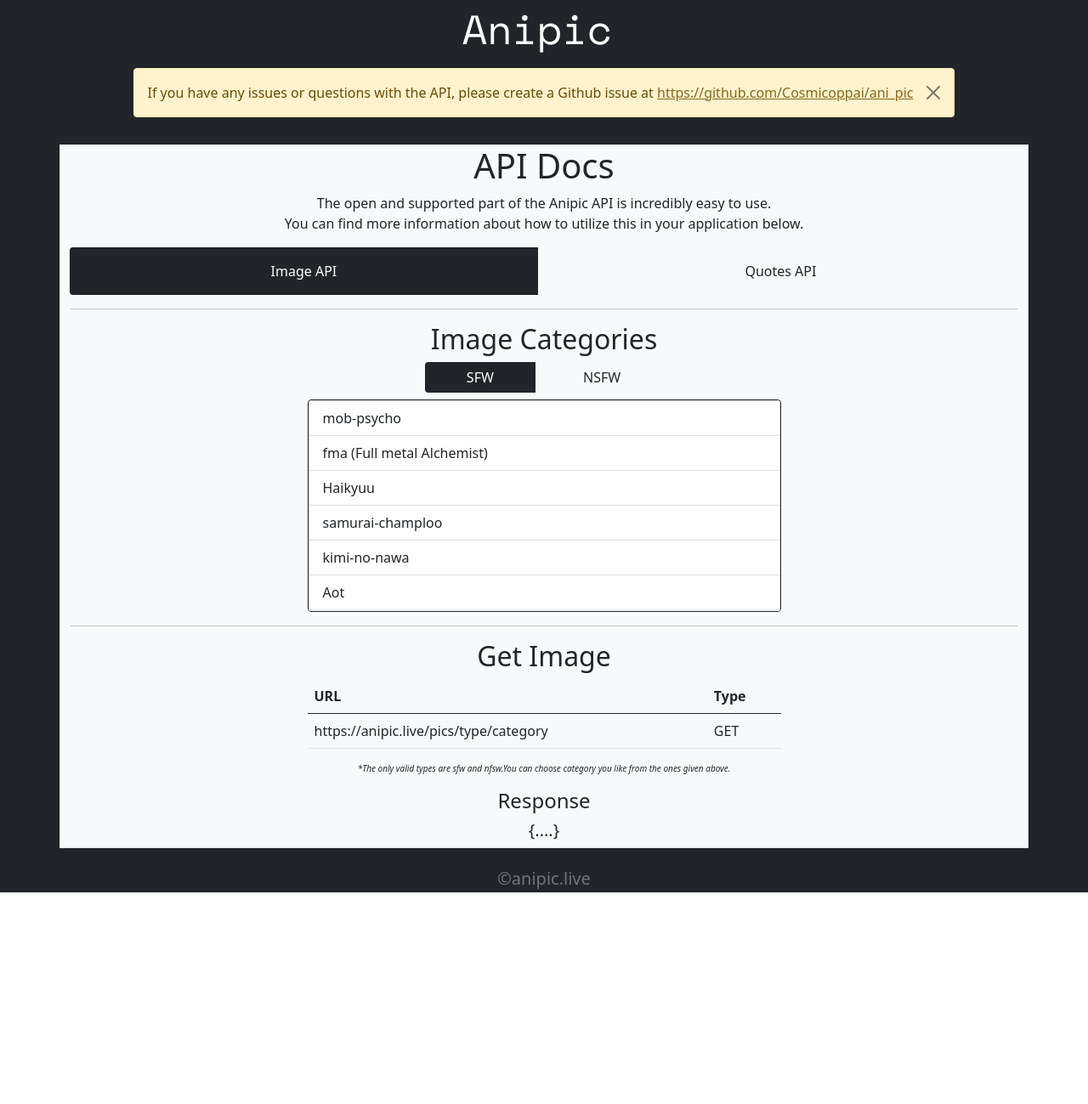
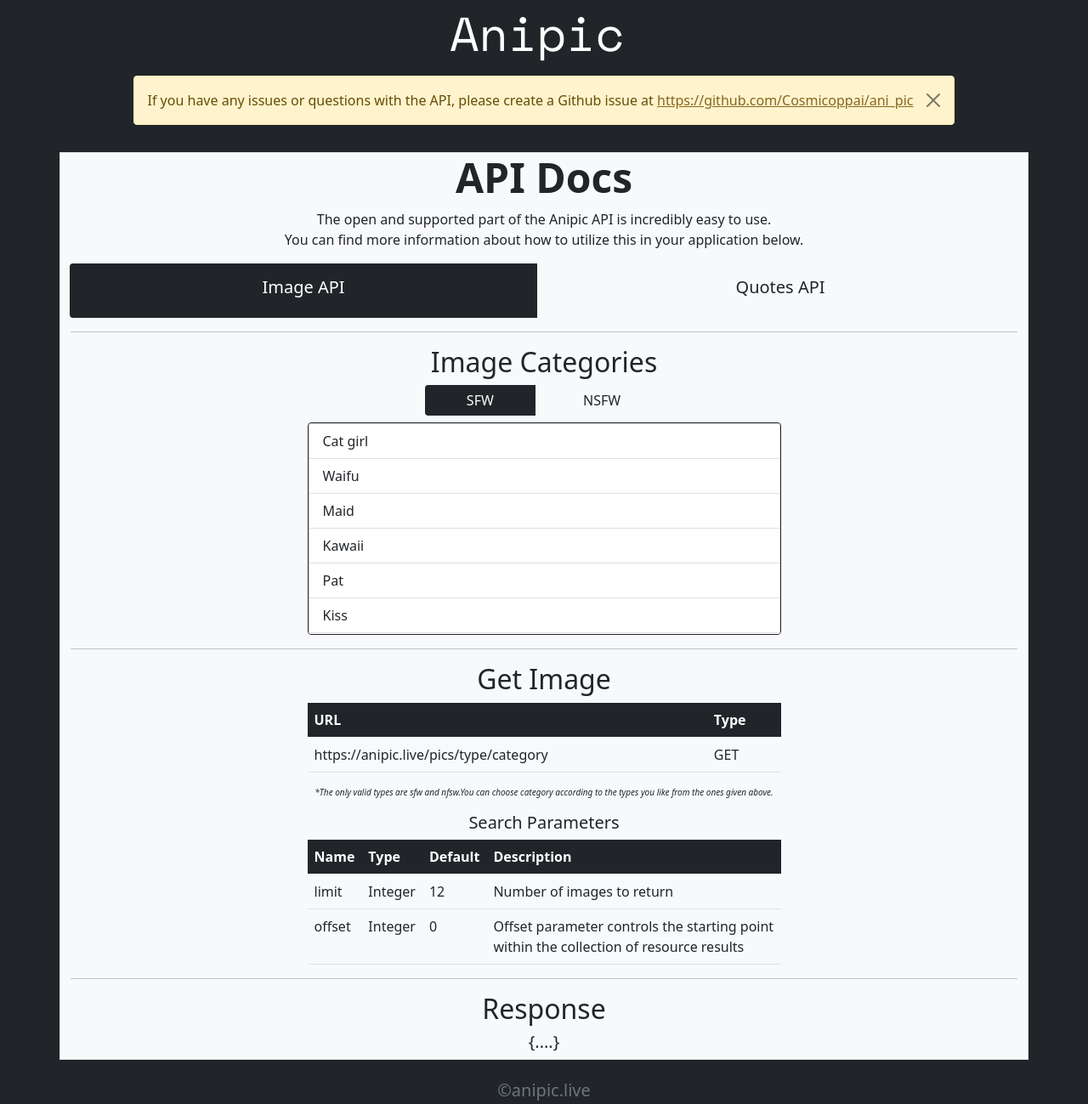
Before and after one commit to Cosmicoppai/ani_pic, a Django app: page / in a window 1280 px wide. Shown: the whole page at 85% size. Before the commit the page ends 1050 px from the top, so only its background shows below. Run offline with Django 3.2, Linux system fonts and the light colour scheme.

Commit message:
Update index.html

```diff
--- a/anipic/templates/index.html
+++ b/anipic/templates/index.html
@@ -1,16 +1,13 @@
 <!doctype html>
 <html lang="en">
+
 <head>
     <!-- Required meta tags -->
     <meta charset="utf-8">
     <meta name="viewport" content="width=device-width, initial-scale=1">
     <!-- Bootstrap CSS -->
-        <link
-            href="https://cdn.jsdelivr.net/npm/bootstrap@5.0.2/dist/css/bootstrap.min.css"
-            rel="stylesheet"
-            integrity="sha384-EVSTQN3/azprG1Anm3QDgpJLIm9Nao0Yz1ztcQTwFspd3yD65VohhpuuCOmLASjC"
-            crossorigin="anonymous"
-        >
+    <link href="https://cdn.jsdelivr.net/npm/bootstrap@5.0.2/dist/css/bootstrap.min.css" rel="stylesheet"
+        integrity="sha384-EVSTQN3/azprG1Anm3QDgpJLIm9Nao0Yz1ztcQTwFspd3yD65VohhpuuCOmLASjC" crossorigin="anonymous">
     <link rel="preconnect" href="https://fonts.googleapis.com">
     <link rel="preconnect" href="https://fonts.gstatic.com" crossorigin>
     <link href="https://fonts.googleapis.com/css2?family=Space+Mono&display=swap" rel="stylesheet">
@@ -28,7 +25,7 @@
         ::-webkit-scrollbar-thumb {
             overflow-x: none;
             width: 0;
-            background: transparent;
+            background: #212529;
         }
 
         #pre {
@@ -41,127 +38,96 @@
             background-color: #FFFFFF;
         }
 
+
         @media only screen and (max-width: 600px) {
             #pre {
                 margin: 0;
+                margin-left: -200px;
             }
 
             #pre2 {
                 margin: 0;
+                margin-left: -200px;
             }
         }
     </style>
 </head>
+
 <body>
     <nav class="navbar navbar-dark bg-dark">
         <div class="container  d-flex justify-content-center">
             <a class="navbar-brand " href="/" style="margin-bottom: -20px; margin-top: -8px;">
-                    <h2 style="font-family: 'Space Mono', monospace;" class="display-5">Anipic</h2>
+                <h2 style="font-family: 'Space Mono', monospace;" class="display-4">Anipic</h2>
             </a>
         </div>
     </nav>
     <div class="container w-100 w-xl-75 w-xxl-75 w-lg-75 w-md-75 d-flex justify-content-center mt-3 ">
         <div class="alert alert-warning alert-dismissible fade show" role="alert">
             If you have any issues or questions with the API, please create a Github issue at
-                <a href="https://github.com/Cosmicoppai/ani_pic" style="color: #88671D;" target="_blank">https://github.com/Cosmicoppai/ani_pic</a>
-                <button
-                    type="button"
-                    class="btn-close"
-                    data-bs-dismiss="alert"
-                    aria-label="Close"
-                ></button>
+            <a href="https://github.com/Cosmicoppai/ani_pic" style="color: #88671D;"
+                target="_blank">https://github.com/Cosmicoppai/ani_pic</a>
+            <button type="button" class="btn-close" data-bs-dismiss="alert" aria-label="Close"></button>
         </div>
     </div>
-        <main class="container w-xl-50 w-xxl-50 w-lg-50 w-md-50 d-flex justify-content-center mt-3 border border-1 flex-column bg-light">
-            <h1 class="text-center ">API Docs</h1>
+    <main
+        class="container w-xl-50 w-xxl-50 w-lg-50 w-md-50 d-flex justify-content-center mt-3 border border-1 flex-column bg-light">
+        <h1 class="text-center display-5 fw-bold ">API Docs</h1>
         <p class="text-center">
             The open and supported part of the Anipic API is incredibly easy to use.
             <br>
             You can find more information about how to utilize this in your application below.
         </p>
         <div class="btn-group" role="group" aria-label="Basic radio toggle button group">
-                <input
-                    type="radio"
-                    class="btn-check"
-                    name="section"
-                    id="imageSection"
-                    autocomplete="off"
-                    onclick="image()"
-                    checked
-                >
-                <label class="btn btn-outline-dark py-3 border-0 me-2" for="imageSection">Image API</label>
-                <input
-                    type="radio"
-                    class="btn-check"
-                    name="section"
-                    id="quoteSection"
-                    onclick="quote()"
-                    autocomplete="off"
-                >
-                <label class="btn btn-outline-dark py-3 border-0" for="quoteSection">Quotes API</label>
+            <input type="radio" class="btn-check " name="section" id="imageSection" autocomplete="off" onclick="image()"
+                checked>
+            <label class="btn btn-outline-dark py-3 border-0 me-2 " for="imageSection"> <h5>Image API</h5></label>
+            <input type="radio" class="btn-check" name="section" id="quoteSection" onclick="quote()" autocomplete="off">
+            <label class="btn btn-outline-dark py-3 border-0" for="quoteSection"><h5>Quotes API</h5></label>
         </div>
         <hr>
         <section id="image" style="display: block;">
             <h2 class="text-center mb-2 ">Image Categories</h2>
-                <div class="btn-group d-flex justify-content-center w-25 mx-auto role="group"  aria-label="Basic radio toggle button group">
-                    <input
-                        type="radio"
-                        class="btn-check"
-                        name="btnradio"
-                        id="btnradio1"
-                        autocomplete="off"
-                        onclick="sfw()"
-                        checked
-                    >
+            <div class="btn-group d-flex justify-content-center w-25 mx-auto role=" group"
+                aria-label="Basic radio toggle button group">
+                <input type="radio" class="btn-check" name="btnradio" id="btnradio1" autocomplete="off" onclick="sfw()"
+                    checked>
                 <label class="btn btn-outline-dark border-0  me-2" for="btnradio1"> SFW</label>
-                    <input
-                        type="radio"
-                        class="btn-check "
-                        name="btnradio"
-                        id="btnradio2"
-                        autocomplete="off"
-                        onclick="nsfw()"
-                    >
+                <input type="radio" class="btn-check " name="btnradio" id="btnradio2" autocomplete="off"
+                    onclick="nsfw()">
                 <label class="btn btn-outline-dark  border-0" for="btnradio2">NSFW</label>
             </div>
             <ul class="list-group text-start w-50 mt-2 border  border-dark " style="display: block; margin: auto; max-height: 250px;
                         overflow-y: auto;  " id="sfw">
-                    <li class="list-group-item ">mob-psycho</li>
-                    <li class="list-group-item ">fma (Full metal Alchemist)</li>
-                    <li class="list-group-item ">Haikyuu</li>
-                    <li class="list-group-item ">samurai-champloo</li>
-                    <li class="list-group-item ">kimi-no-nawa</li>
-                    <li class="list-group-item ">Aot</li>
-                    <li class="list-group-item ">Rainbow</li>
-                    <li class="list-group-item ">Bakuman</li>
-                    <li class="list-group-item ">Naruto</li>
                 <li class="list-group-item ">Cat girl</li>
                 <li class="list-group-item ">Waifu</li>
+                <li class="list-group-item ">Maid</li>
                 <li class="list-group-item ">Kawaii</li>
                 <li class="list-group-item ">Pat</li>
                 <li class="list-group-item ">Kiss</li>
                 <li class="list-group-item ">Hug</li>
-                    <li class="list-group-item ">Wink</li>
-                    <li class="list-group-item ">tsundre</li>
+                <li class="list-group-item ">Tsundre</li>
                 <li class="list-group-item ">Yandere</li>
+                <li class="list-group-item ">Shounen</li>
+                <li class="list-group-item ">Seinen</li>
             </ul>
             <ul class="list-group text-start w-50  mt-2 border  border-dark " style="display: none; margin: auto; max-height: 250px;
                         overflow-y: auto;  " id="nsfw">
                 <li class="list-group-item ">Cat girl</li>
                 <li class="list-group-item ">Waifu</li>
+                <li class="list-group-item ">Maid</li>
                 <li class="list-group-item ">Kawaii</li>
                 <li class="list-group-item ">Pat</li>
                 <li class="list-group-item ">Kiss</li>
                 <li class="list-group-item ">Hug</li>
-                    <li class="list-group-item ">Aot</li>
-                    <li class="list-group-item ">Rainbow</li>
-                    <li class="list-group-item ">Bakuman</li>
-                    <li class="list-group-item ">Naruto</li>
+                <li class="list-group-item ">Tsundre</li>
+                <li class="list-group-item ">Yandere</li>
+                <li class="list-group-item ">Shounen</li>
+                <li class="list-group-item ">Seinen</li>
             </ul>
             <hr>
             <h2 class="text-center  mb-2 ">Get Image</h2>
             <table class="table w-50 mx-auto">
-                    <thead>
+                <thead class="table-dark">
                     <tr>
                         <th scope="col">URL</th>
                         <th scope="col">Type</th>
@@ -176,49 +142,61 @@
             </table>
             <p class="fst-italic mx-auto text-center" style="font-size:10px;">
                 *The only valid types are sfw and nfsw.You can
-                choose category you like from the ones given above.
+                choose category according to the types you like from the ones given above.
             </p>
-                <h4 class="text-center  mb-2 ">Response</h4>
-                <span  class="justify-content-center h5" id="response" style="display: flex;" onclick="response()">{....}</span>
-                <div class="  mb-3  justify-content-center " id="pre" style="display: none;">
-                    <div>
-                        <div>
-                            <div>
-                                <div>
-                                    <!---->
-                                    <!---->
-                                    <span>
-                                        <span>
-                                            {
-                                        </span>
-                                        <!---->
-                                        <!---->
-                                    </span>
-                                </div>
-                                <div>
-                                    <!---->
-                                    <div></div>
-                                    <span> "url":&nbsp;</span>
-                                    <span>
-                                        <span style="color: green">"https://anipic.live/Tj6Wzwo.png"</span>
-                                        <!---->
-                                        <!---->
-                                    </span>
-                                </div>
-                                <div>
-                                    <!---->
-                                    <!---->
-                                    <span>
-                                        <span>
-                                            }
-                                        </span>
-                                        <!---->
-                                        <!---->
-                                    </span>
-                                </div>
-                            </div>
-                        </div>
-                    </div>
+            <h5 class="text-center  mb-2 ">Search Parameters</h5>
+            <table class="table w-50 mx-auto">
+                <thead class="table-dark">
+                    <tr>
+                        <th scope="col">Name</th>
+                        <th scope="col">Type</th>
+                        <th scope="col">Default</th>
+                        <th scope="col">Description</th>
+                    </tr>
+                </thead>
+                <tbody>
+                    <tr>
+                        <td >limit</td>
+                        <td>Integer</td>
+                        <td>12</td>
+                        <td>Number of images to return</td>
+                    </tr>
+                    <tr>
+                        <td >offset</td>
+                        <td>Integer</td>
+                        <td>0</td>
+                        <td>Offset parameter controls the starting point within the collection of resource results</td>
+                    </tr>
+                </tbody>
+            </table>
+            <hr>
+            <h2 class="text-center  mb-2 ">Response</h2>
+            <span class="justify-content-center h5" id="response" style="display: flex;"
+                onclick="response()">{....}</span>
+            <div class="  mb-3   " id="pre" style="display: none;">
+                <pre>
+                    <code style="color: #E21144;">
+                        <span style="color: rgba(0, 0, 0, 0.459);">{</span>
+                                "count"<span style="color: rgba(0, 0, 0, 0.459);">:</span><span style="color: green;">3</span><span style="color:rgba(0, 0, 0, 0.459);">,</span>
+                                "next"<span style="color: rgba(0, 0, 0, 0.459);">:</span><span style="color: green;">null</span><span style="color:rgba(0, 0, 0, 0.459);">,</span>
+                                "previous"<span style="color: rgba(0, 0, 0, 0.459);">:</span><span style="color: green;">null</span><span style="color:rgba(0, 0, 0, 0.459);">,</span>
+                                "results"<span style="color: rgba(0, 0, 0, 0.459);">:</span> <span style="color: rgba(0, 0, 0, 0.459);">[</span>
+                                <span style="color:rgba(0, 0, 0, 0.459);">{</span>
+                                        "title"<span style="color: rgba(0, 0, 0, 0.459);">:</span><span style="color: green;">"Pikachu"</span><span style="color:rgba(0, 0, 0, 0.459);">,</span>
+                                        "image"<span style="color: rgba(0, 0, 0, 0.459);">:</span><span style="color: green;">"https://anipic.live/static/pics/pikachu_X6kZX7r.png"</span>
+                                <span style="color:rgba(0, 0, 0, 0.459);">},</span>
+                                <span style="color:rgba(0, 0, 0, 0.459);">{</span>
+                                        "title"<span style="color: rgba(0, 0, 0, 0.459);">:</span><span style="color: green;">"Mugen"</span><span style="color:rgba(0, 0, 0, 0.459);">,</span>
+                                        "image"<span style="color: rgba(0, 0, 0, 0.459);">:</span><span style="color: green;">"https://anipic.live/static/pics/Mugen.jpg"</span>
+                                <span style="color:rgba(0, 0, 0, 0.459);">},</span>
+                                <span style="color:rgba(0, 0, 0, 0.459);">{</span>
+                                        "title"<span style="color: rgba(0, 0, 0, 0.459);">:</span><span style="color: green;">"walking-saitama"</span><span style="color:rgba(0, 0, 0, 0.459);">,</span>
+                                        "image"<span style="color: rgba(0, 0, 0, 0.459);">:</span><span style="color: green;">"https://anipic.live/static/pics/walking-saitama.png"</span>
+                                <span style="color:rgba(0, 0, 0, 0.459);">}</span>
+                            <span style="color:rgba(0, 0, 0, 0.459);">[</span>
+                        <span style="color:rgba(0, 0, 0, 0.459);">}</span>
+                            </code>
+                        </pre>
             </div>
         </section>
 
@@ -226,20 +204,21 @@
             <h2 class="text-center mb-2 ">Quote Categories</h2>
             <ul class="list-group text-start w-50 mt-2 border  border-dark " style="display: block; margin: auto; max-height: 250px;
                         overflow-y: auto;  " id="sfw">
-                    <li class="list-group-item ">Cat girl</li>
-                    <li class="list-group-item ">Waifu</li>
-                    <li class="list-group-item ">Kawaii</li>
-                    <li class="list-group-item ">Pat</li>
-                    <li class="list-group-item ">Kiss</li>
-                    <li class="list-group-item ">Hug</li>
-                    <li class="list-group-item ">Wink</li>
-                    <li class="list-group-item ">tsundre</li>
-                    <li class="list-group-item ">Yandere</li>
+                <li class="list-group-item ">AOT</li>
+                <li class="list-group-item ">Boha</li>
+                <li class="list-group-item ">Rainbow</li>
+                <li class="list-group-item ">Bakuman</li>
+                <li class="list-group-item ">Naruto</li>
+                <li class="list-group-item ">Mob-Psycho</li>
+                <li class="list-group-item ">Fma (Full metal Alchemist)</li>
+                <li class="list-group-item ">Haik yuu</li>
+                <li class="list-group-item ">Samurai-Champloo</li>
+                <li class="list-group-item ">Welcome_to_the_Nhk</li>
             </ul>
             <hr>
             <h2 class="text-center  mb-2 ">Get Quotes</h2>
             <table class="table w-50 mx-auto">
-                    <thead>
+                <thead class="table-dark">
                     <tr>
                         <th scope="col">URL</th>
                         <th scope="col">Type</th>
@@ -247,7 +226,8 @@
                 </thead>
                 <tbody>
                     <tr>
-                            <td scope="row">http://anipic.live/quotes/category?limit=number?offset=from_where_you_want_result</td>
+                        <td scope="row">
+                            http://anipic.live/quotes/category</td>
                         <td>GET</td>
                     </tr>
                 </tbody>
@@ -255,51 +235,57 @@
             <p class="fst-italic mx-auto text-center" style="font-size:10px;">
                 *You can
                 choose category you like from the ones given above.
-                    <br>
-                    *You can set the value of limit which will let you choose the pagination of page  By default it will return 12 objects
-                    <br>
             </p>
-                <h4 class="text-center  mb-2 ">Response</h4>
-                <span id="response2" class="justify-content-center mb-3 h5" style="display: flex;" onclick="response2()">{....}</span>
-                <div class="  mb-3 justify-content-center " id="pre2" style="display: none;">
-                    <div>
-                        <div>
-                            <div>
-                                <div>
-                                    <!---->
-                                    <!---->
-                                    <span>
-                                        <span>
-                                            {
-                                        </span>
-                                        <!---->
-                                        <!---->
-                                    </span>
-                                </div>
-                                <div>
-                                    <!---->
-                                    <div></div>
-                                    <span> "url":&nbsp;</span>
-                                    <span>
-                                        <span style="color: green">"https://anipic.live/Tj6Wzwo"</span>
-                                        <!---->
-                                        <!---->
-                                    </span>
-                                </div>
-                                <div>
-                                    <!---->
-                                    <!---->
-                                    <span>
-                                        <span>
-                                            }
-                                        </span>
-                                        <!---->
-                                        <!---->
-                                    </span>
-                                </div>
-                            </div>
-                        </div>
-                    </div>
+            <h5 class="text-center  mb-2 ">Search Parameters</h5>
+            <table class="table w-50 mx-auto">
+                <thead class="table-dark">
+                    <tr>
+                        <th scope="col">Name</th>
+                        <th scope="col">Type</th>
+                        <th scope="col">Default</th>
+                        <th scope="col">Description</th>
+                    </tr>
+                </thead>
+                <tbody>
+                    <tr>
+                        <td >limit</td>
+                        <td>Integer</td>
+                        <td>12</td>
+                        <td>Number of quotes to return</td>
+                    </tr>
+                    <tr>
+                        <td >offset</td>
+                        <td>Integer</td>
+                        <td>0</td>
+                        <td>Offset parameter controls the starting point within the collection of resource results</td>
+                    </tr>
+                </tbody>
+            </table>
+            <hr>
+            <h2 class="text-center  mb-2 ">Response</h2>
+            <span id="response2" class="justify-content-center mb-3 h5" style="display: flex;"
+                onclick="response2()">{....}</span>
+            <div class="  mb-3  " id="pre2" style="display: none;">
+                <pre>
+                    <code style="color: #E21144;">
+                        <span style="color: rgba(0, 0, 0, 0.459);">{</span>
+                                "count"<span style="color: rgba(0, 0, 0, 0.459);">:</span><span style="color: green;">3</span><span style="color:rgba(0, 0, 0, 0.459);">,</span>
+                                "next"<span style="color: rgba(0, 0, 0, 0.459);">:</span><span style="color: green;">null</span><span style="color:rgba(0, 0, 0, 0.459);">,</span>
+                                "previous"<span style="color: rgba(0, 0, 0, 0.459);">:</span><span style="color: green;">null</span><span style="color:rgba(0, 0, 0, 0.459);">,</span>
+                                "results"<span style="color: rgba(0, 0, 0, 0.459);">:</span> <span style="color: rgba(0, 0, 0, 0.459);">[</span>
+                                <span style="color:rgba(0, 0, 0, 0.459);">{</span>
+                                        "quotes"<span style="color: rgba(0, 0, 0, 0.459);">:</span><span style="color: green;">"Hero? No! We are pirates! I love heroes but I don't wanna be one!  - Monkey D. Luffy, 'One Piece'."</span>
+                                <span style="color:rgba(0, 0, 0, 0.459);">},</span>
+                                <span style="color:rgba(0, 0, 0, 0.459);">{</span>
+                                        "quotes"<span style="color: rgba(0, 0, 0, 0.459);">:</span><span style="color: green;">"People, who can’t throw something important away, can never hope to change anything. ~ Armin Arlert (Shingeki no Kyojin )"</span>
+                                <span style="color:rgba(0, 0, 0, 0.459);">},</span>
+                                <span style="color:rgba(0, 0, 0, 0.459);">{</span>
+                                        "quotes"<span style="color: rgba(0, 0, 0, 0.459);">:</span><span style="color: green;">"Whatever you do, enjoy it to the fullest. That is the secret of life.” – Rider"</span>
+                                <span style="color:rgba(0, 0, 0, 0.459);">}</span>
+                            <span style="color:rgba(0, 0, 0, 0.459);">[</span>
+                        <span style="color:rgba(0, 0, 0, 0.459);">}</span>
+                            </code>
+                        </pre>
             </div>
         </section>
     </main>
@@ -334,5 +320,8 @@
     }
 </script>
 <!-- Option 1: Bootstrap Bundle with Popper -->
-    <script src="https://cdn.jsdelivr.net/npm/bootstrap@5.0.2/dist/js/bootstrap.bundle.min.js" integrity="sha384-MrcW6ZMFYlzcLA8Nl+NtUVF0sA7MsXsP1UyJoMp4YLEuNSfAP+JcXn/tWtIaxVXM" crossorigin="anonymous"></script>
+<script src="https://cdn.jsdelivr.net/npm/bootstrap@5.0.2/dist/js/bootstrap.bundle.min.js"
+    integrity="sha384-MrcW6ZMFYlzcLA8Nl+NtUVF0sA7MsXsP1UyJoMp4YLEuNSfAP+JcXn/tWtIaxVXM"
+    crossorigin="anonymous"></script>
+
 </html>
```
Lines whose indentation alone changed are shown as unchanged.
